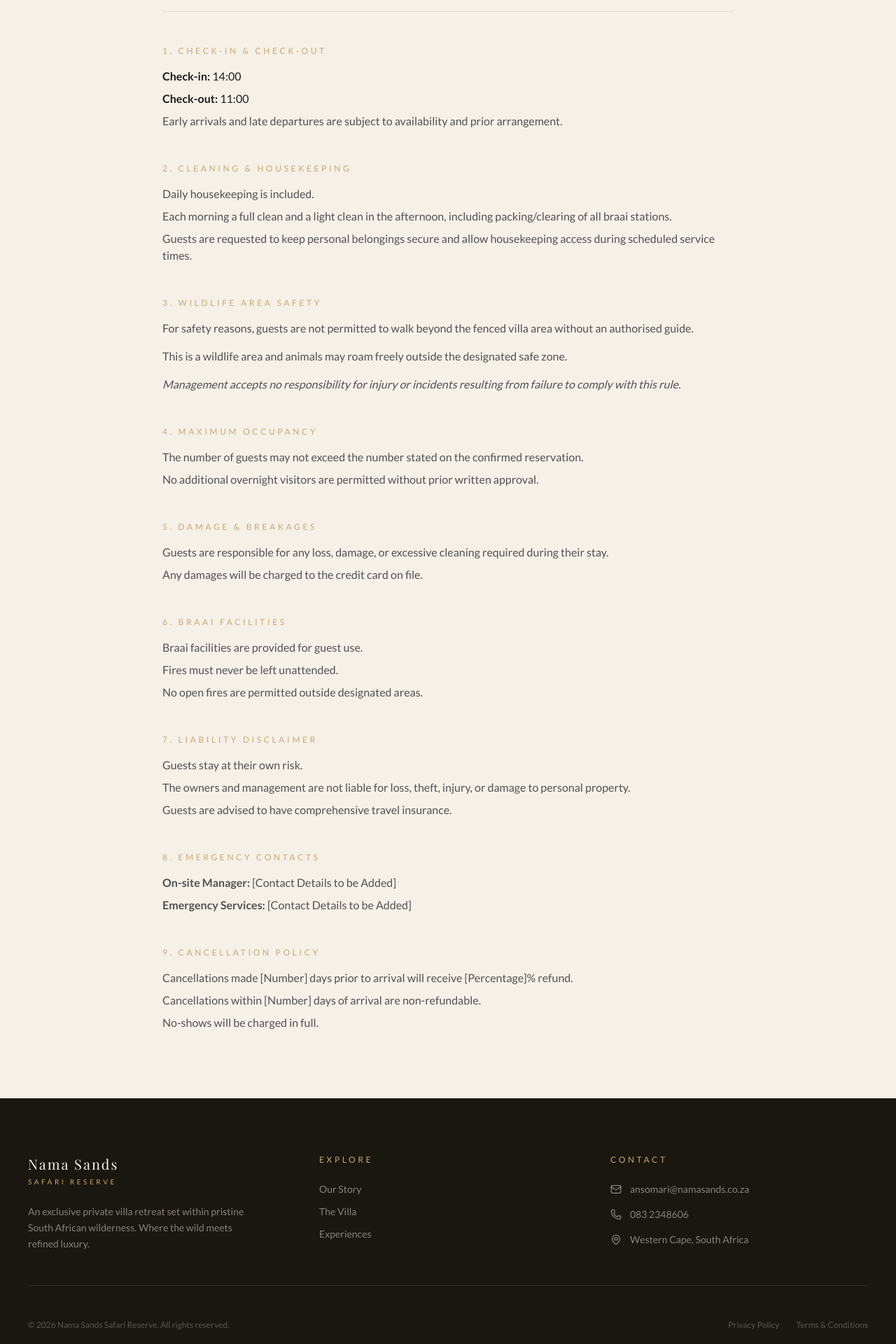
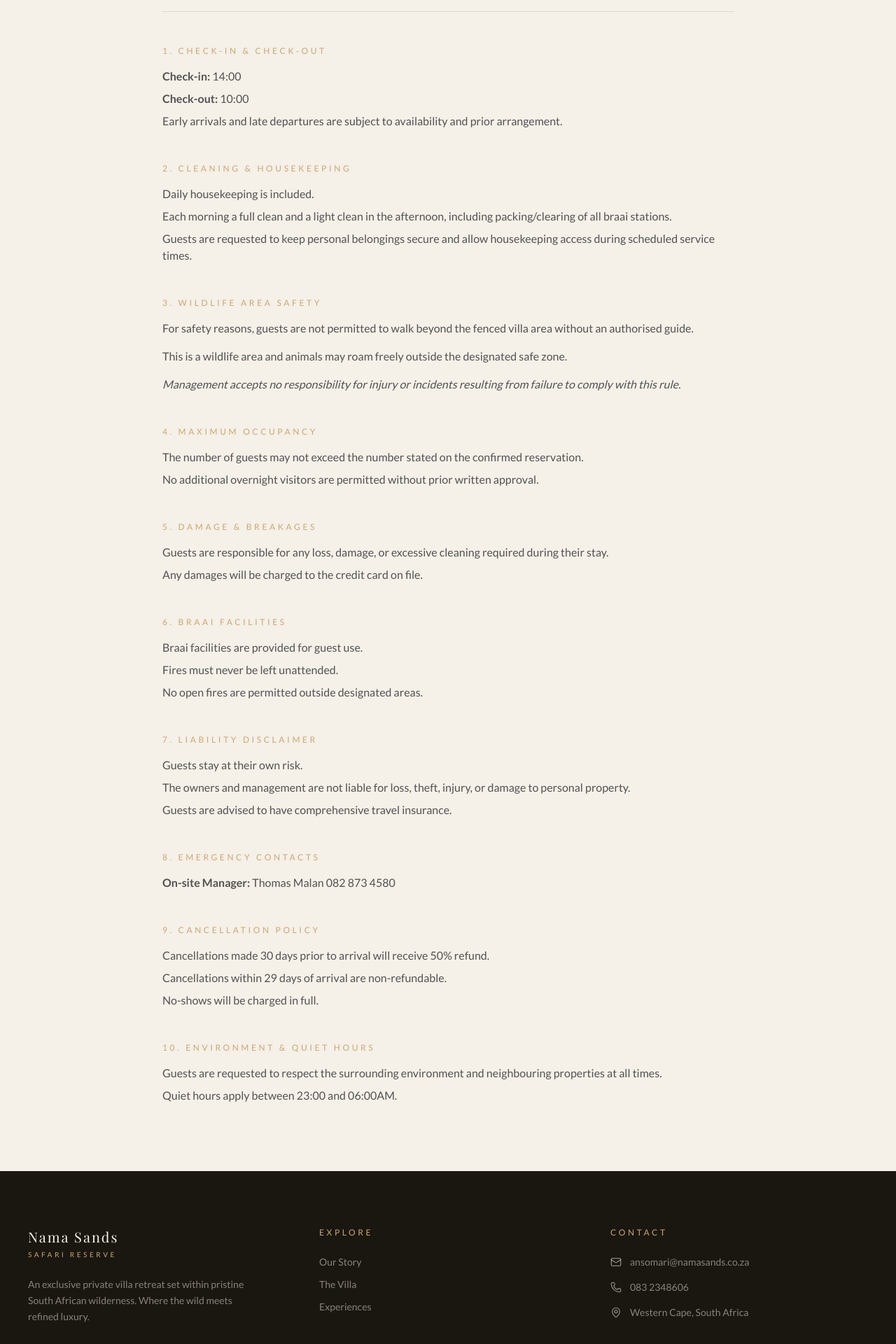
Before and after one commit to mrstander/luxury-villa-website-2, a Next.js app: page /terms in a window 1280 px wide. Shown: the part 940-2860 px from the top of the page at 70% size. Built offline with nearby package versions, Linux system fonts and the light colour scheme; a web font is replaced by a local one.

Commit message:
terms update

```diff
--- a/app/terms/page.tsx
+++ b/app/terms/page.tsx
@@ -42,10 +42,10 @@ export default function TermsPage() {
                         <div className="space-y-12">
                             <section>
                                 <h3 className="text-xs uppercase tracking-[0.3em] text-[#c9a96e] mb-4">1. Check-In & Check-Out</h3>
-                                <ul className="list-none space-y-2 pl-0">
+                                <ul className="list-none space-y-2 pl-0 text-neutral-600">
                                     <li><strong>Check-in:</strong> 14:00</li>
-                                    <li><strong>Check-out:</strong> 11:00</li>
-                                    <li className="text-neutral-600">Early arrivals and late departures are subject to availability and prior arrangement.</li>
+                                    <li><strong>Check-out:</strong> 10:00</li>
+                                    <li>Early arrivals and late departures are subject to availability and prior arrangement.</li>
                                 </ul>
                             </section>
 
@@ -104,17 +104,24 @@ export default function TermsPage() {
                             <section>
                                 <h3 className="text-xs uppercase tracking-[0.3em] text-[#c9a96e] mb-4">8. Emergency Contacts</h3>
                                 <ul className="list-none space-y-2 pl-0 text-neutral-600">
-                                    <li><strong>On-site Manager:</strong> [Contact Details to be Added]</li>
-                                    <li><strong>Emergency Services:</strong> [Contact Details to be Added]</li>
+                                    <li><strong>On-site Manager:</strong> Thomas Malan 082 873 4580</li>
                                 </ul>
                             </section>
 
                             <section>
                                 <h3 className="text-xs uppercase tracking-[0.3em] text-[#c9a96e] mb-4">9. Cancellation Policy</h3>
                                 <ul className="list-none space-y-2 pl-0 text-neutral-600">
-                                    <li>Cancellations made [Number] days prior to arrival will receive [Percentage]% refund.</li>
-                                    <li>Cancellations within [Number] days of arrival are non-refundable.</li>
+                                    <li>Cancellations made 30 days prior to arrival will receive 50% refund.</li>
+                                    <li>Cancellations within 29 days of arrival are non-refundable.</li>
                                     <li>No-shows will be charged in full.</li>
+                                </ul>
+                            </section>
+
+                            <section>
+                                <h3 className="text-xs uppercase tracking-[0.3em] text-[#c9a96e] mb-4">10. Environment & Quiet Hours</h3>
+                                <ul className="list-none space-y-2 pl-0 text-neutral-600">
+                                    <li>Guests are requested to respect the surrounding environment and neighbouring properties at all times.</li>
+                                    <li>Quiet hours apply between 23:00 and 06:00AM.</li>
                                 </ul>
                             </section>
                         </div>
--- a/components/footer.tsx
+++ b/components/footer.tsx
@@ -85,12 +85,7 @@ export function Footer() {
             &copy; {new Date().getFullYear()} Nama Sands Safari Reserve. All rights reserved.
           </p>
           <div className="flex gap-6">
-            <a
-              href="#"
-              className="text-xs text-[#f5f0e8]/30 transition-colors hover:text-[#c9a96e]"
-            >
-              Privacy Policy
-            </a>
+
             <a
               href="/terms"
               className="text-xs text-[#f5f0e8]/30 transition-colors hover:text-[#c9a96e]"
```
